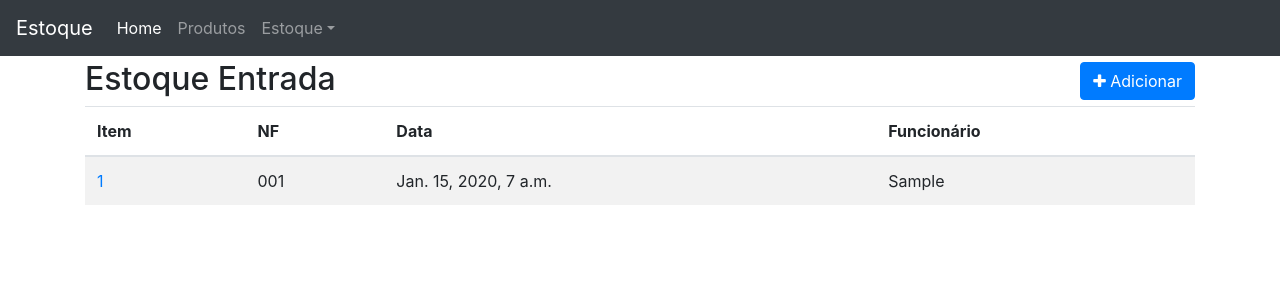
After one commit to Samaelpicoli/controle-de-estoque, a Django app: page /estoque/ in a window 1280 px wide. The commit adds this page. Shown: the top 300 px of the page. Run offline with Django 3.2, Linux system fonts and the light colour scheme; tables that the repository leaves empty hold one stand-in row (values such as "Sample post"); some libraries are stand-ins or nearby versions.

Commit message:
Lista de entradas no estoque

```diff
--- a/core/templates/base.html
+++ b/core/templates/base.html
@@ -6,7 +6,7 @@
 
     <meta name="viewport" content="width=device-width, initial-scale=1, shrink-to-fit=no">
 
-    <link rel="shortcut icon" href="http://html5-training-in-hyderabad.blogspot.com/favicon.ico">
+    <link rel="shortcut icon" href="https://www.djangoproject.com/favicon.ico">
 
     <!-- Bootstrap CSS -->
     <link rel="stylesheet"
--- a/core/templates/includes/nav.html
+++ b/core/templates/includes/nav.html
@@ -25,7 +25,7 @@
                 aria-expanded="false">Estoque</a>
 
                 <div class="dropdown-menu" aria-labelledby="dropdown01">
-                    <a class="dropdown-item" href="#">Entrada</a>
+                    <a class="dropdown-item" href="{% url 'estoque:lista_estoque_entrada' %}">Entrada</a>
                     <a class="dropdown-item" href="#">Saída</a>
                 </div>
             </li>
--- a/estoque/admin.py
+++ b/estoque/admin.py
@@ -42,7 +42,7 @@ class EstoqueAdmin(admin.ModelAdmin):
         de administração de Estoque.
     """
     inlines = (EstoqueItensInline,)
-    list_display = ('__str__', 'nf')
+    list_display = ('__str__', 'nf', 'funcionario',)
     search_fields = ('nf',)
     list_filter = ('funcionario', )
     date_hierarchy = 'criado_em'
--- a/estoque/models.py
+++ b/estoque/models.py
@@ -51,6 +51,17 @@ class Estoque(TimeStampModel):
         return f'{self.pk}'
 
 
+    def nf_formato(self):
+        """
+        Formata o número da nota fiscal com 0 na frente caso não
+        ter a quantia de caracteres necessárias.
+
+        Returns:
+            str: a nota fiscal formatada.
+        """
+        return str(self.nf).zfill(3)
+
+
 class EstoqueItens(models.Model):
     """
     Modelo que representa os itens de um registro de movimento
--- /dev/null
+++ b/estoque/templates/lista_estoque_entrada.html
@@ -0,0 +1,53 @@
+<!-- Este template exibe uma lista de entradas de estoque.
+
+Extende de "base.html" e utiliza o bloco "conteudo" para inserir
+conteúdo específico da página.
+Inclui um título "Estoque Entrada" e um botão para adicionar novas entradas de estoque.
+Se houver objetos na lista de entradas de estoque, exibe-os em uma tabela com colunas
+para Item, NF, Data e Funcionário.
+Se não houver objetos, exibe uma mensagem de aviso. -->
+
+
+{% extends "base.html" %}
+
+{% block conteudo %}
+
+<h2>Estoque Entrada
+    <span class="pull-right">
+        <a href="">
+            <button type="button" class="btn btn-primary">
+                <span class="fa fa-plus"></span>
+                Adicionar
+            </button>
+        </a>
+    </span>
+</h2>
+
+{% if objetos %}
+    <table class="table table-striped">
+        <thead>
+            <tr>
+                <th>Item</th>
+                <th>NF</th>
+                <th>Data</th>
+                <th>Funcionário</th>
+            </tr>
+        </thead>
+        <tbody>
+            {% for objeto in objetos %}
+                <tr>
+                    <td>
+                        <a href="">{{ objeto }}</a>
+                    </td>
+                    <td>{{ objeto.nf_formato }}</td>
+                    <td>{{ objeto.criado_em }}</td>
+                    <td>{{ objeto.funcionario.first_name }}</td>
+                </tr>
+            {% endfor %}
+        </tbody>
+    </table>
+{% else %}
+    <p class="alert alert-warning">Sem itens na lista</p>
+{% endif %}
+
+{% endblock conteudo %}
--- /dev/null
+++ b/estoque/urls.py
@@ -0,0 +1,12 @@
+from django.urls import path
+
+from estoque import views
+
+
+app_name = 'estoque'
+
+urlpatterns = [
+    # URL para a view que lista todas as entradas do estoque.
+    path('', views.lista_estoque_entrada, name='lista_estoque_entrada'),
+
+]
--- a/estoque/views.py
+++ b/estoque/views.py
@@ -1,3 +1,53 @@
 from django.shortcuts import render
 
+from .models import Estoque
+
 # Create your views here.
+
+def lista_estoque_entrada(request):
+    """
+    View para listar as entradas de estoque.
+
+    Esta função busca todos os objetos do modelo Estoque onde o campo
+    'movimento' é igual a 'e' (entrada) e renderiza o template
+    'lista_estoque_entrada.html' com esses objetos.
+
+    Args:
+        request (HttpRequest): O objeto de solicitação HTTP.
+
+    Returns:
+        HttpResponse: A resposta HTTP com o template renderizado.
+    """
+    # Nome do template a ser renderizado
+    nome_template = 'lista_estoque_entrada.html'
+
+    # Filtra os objetos do modelo Estoque onde movimento é 'e' (entrada)
+    objetos = Estoque.objects.filter(movimento='e')
+
+    # Contexto a ser passado para o template
+    contexto = {'objetos': objetos}
+
+    """
+    View para listar as entradas de estoque.
+
+    Esta função busca todos os objetos do modelo Estoque onde o campo
+    'movimento' é igual a 'e' (entrada) e renderiza o template
+    'lista_estoque_entrada.html' com esses objetos.
+
+    Args:
+        request (HttpRequest): O objeto de solicitação HTTP.
+
+    Returns:
+        HttpResponse: A resposta HTTP com o template renderizado.
+    """
+    # Nome do template a ser renderizado
+    nome_template = 'lista_estoque_entrada.html'
+
+    # Filtra os objetos do modelo Estoque onde movimento 'e' (entrada)
+    objetos = Estoque.objects.filter(movimento='e')
+
+    # Contexto a ser passado para o template
+    contexto = {'objetos': objetos}
+
+    # Renderiza o template com o contexto
+    return render(request, template_name=nome_template, context=contexto)
--- a/projeto/urls.py
+++ b/projeto/urls.py
@@ -20,6 +20,7 @@ urlpatterns = [
     path('admin/', admin.site.urls),
     path('', include('core.urls')),
     path('produto/', include('produto.urls')),
+    path('estoque/', include('estoque.urls')),
 
 
 ]
```
